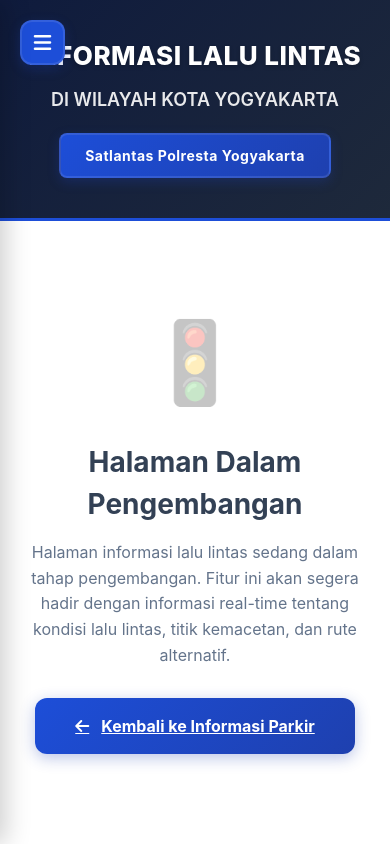
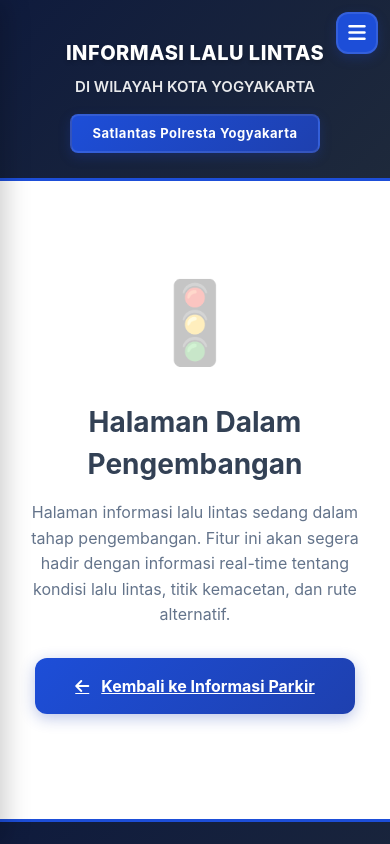
Before and after one commit to satlantaspolrestayka/parkir-jogja-2026, a website: page lalu-lintas.html in a window 390 px wide. Shown: the top 844 px of the page. Drawn offline with Linux system fonts and the light colour scheme.

Commit message:
Update lalu-lintas.html

```diff
--- a/lalu-lintas.html
+++ b/lalu-lintas.html
@@ -81,7 +81,7 @@
         .menu-toggle {
             position: fixed;
             top: 20px;
-            left: 20px;
+            right: 20px; /* DIUBAH: dari left ke right */
             background: var(--primary-600);
             color: white;
             width: 50px;
@@ -250,7 +250,7 @@
             color: white;
             text-align: center;
             border-bottom: 3px solid var(--primary-600);
-            padding: 40px 20px;
+            padding: 60px 20px 40px; /* DIUBAH: tambah padding atas */
             position: relative;
             overflow: hidden;
         }
@@ -452,20 +452,89 @@
             }
         }
 
+        @media (max-width: 768px) {
+            /* Kecilkan header untuk mobile */
+            .main-header {
+                padding: 50px 20px 30px;
+            }
+
+            .main-header h1 {
+                font-size: 22px;
+                margin-bottom: 10px;
+            }
+
+            .title-sub {
+                font-size: 16px;
+                margin-bottom: 15px;
+            }
+
+            .operation-badge {
+                padding: 8px 20px;
+                font-size: 13px;
+            }
+
+            /* Tombol menu lebih kecil */
+            .menu-toggle {
+                width: 44px;
+                height: 44px;
+                font-size: 20px;
+                top: 15px;
+                right: 15px;
+            }
+        }
+
         @media (max-width: 640px) {
+            .main-header {
+                padding: 40px 15px 25px;
+            }
+
+            .main-header h1 {
+                font-size: 20px;
+                line-height: 1.3;
+            }
+
+            .title-sub {
+                font-size: 15px;
+            }
+
+            .menu-toggle {
+                width: 42px;
+                height: 42px;
+                top: 12px;
+                right: 12px;
+            }
+
             .action-btn {
                 width: 100%;
                 min-width: unset;
             }
+        }
+
+        @media (max-width: 375px) {
+            .main-header {
+                padding: 35px 12px 20px;
+            }
+
+            .main-header h1 {
+                font-size: 18px;
+            }
+
+            .title-sub {
+                font-size: 14px;
+            }
+
+            .operation-badge {
+                padding: 6px 16px;
+                font-size: 12px;
+            }
 
             .menu-toggle {
-                width: 45px;
-                height: 45px;
-                font-size: 20px;
+                width: 40px;
+                height: 40px;
+                top: 10px;
+                right: 10px;
             }
-        }
 
-        @media (max-width: 400px) {
             .menu-sidebar {
                 width: 100%;
                 max-width: 320px;
```
